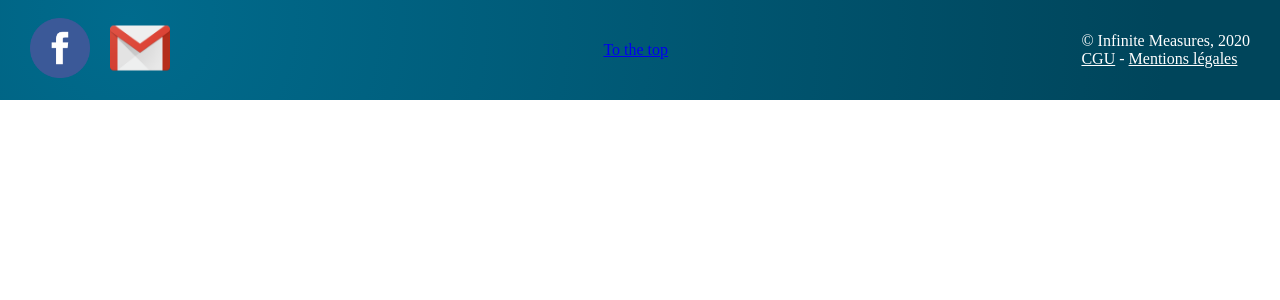
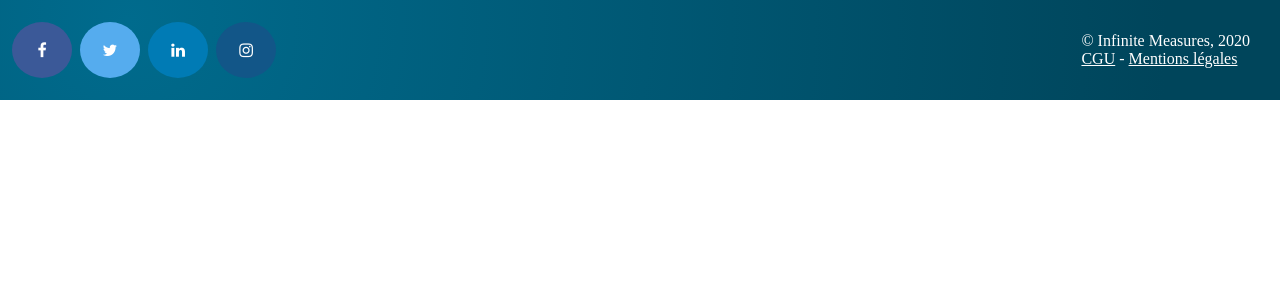
Before and after one commit to lecl10664/Programmation_Web, a PHP site: page /footer.html in a window 1280 px wide. Shown: the top 300 px of the page. Run offline with PHP 8.4, Linux system fonts and the light colour scheme.

Commit message:
update footer

```diff
--- a/footer/footer.css
+++ b/footer/footer.css
@@ -11,22 +11,37 @@ footer {
     align-items: center;
     background-image: radial-gradient( circle farthest-corner at 10% 20%,  rgba(0,107,141,1) 0%, rgba(0,69,91,1) 90% );
 }
-
-.social img{
-    width: 60px;
-    height: 60px;
+.social{
+    margin-left: 10px;
 }
 
-.social {
-    display: flex;
-    flex-direction: row;
-    justify-content: space-around;
-    margin-left: 30px;
+.fa {
+    padding: 20px;
+    font-size: 30px;
+    width: 20px;
+    text-align: center;
+    text-decoration: none;
+    margin: 5px 2px;
+    border-radius: 50%;
 }
-
-.social a{
-    text-decoration: none;
-    margin-right: 20px;
+.fa:hover {
+    opacity: 0.7;
+}
+.fa-facebook {
+    background: #3B5998;
+    color: white;
+}
+.fa-twitter {
+    background: #55ACEE;
+    color: white;
+}
+.fa-linkedin {
+    background: #007bb5;
+    color: white;
+}
+.fa-instagram {
+    background: #125688;
+    color: white;
 }
 
 
@@ -41,3 +56,24 @@ p.copyright {
 a.linkFooter{
     color: white;
 }
+
+/*.button {
+    display: inline-block;
+    border-radius: 4px;
+    background-color: steelblue;
+    border: none;
+    color: #FFFFFF;
+    text-align: center;
+    font-size: 18px;
+    padding: 10px;
+    width: 140px;
+    transition: all 0.5s;
+    cursor: pointer;
+    margin: 5px;
+}
+.button span {
+    cursor: pointer;
+    display: inline-block;
+    position: relative;
+    transition: 0.5s;
+}*/
--- a/footer/footer.html
+++ b/footer/footer.html
@@ -4,21 +4,18 @@
         <meta charset="utf-8">
         <title>footer</title>
         <link rel="stylesheet" href="footer.css">
+        <link rel="stylesheet" href="https://cdnjs.cloudflare.com/ajax/libs/font-awesome/4.7.0/css/font-awesome.min.css">
     </head>
 
     <body>
         <footer>
             <div class="social">
-                <a href="https://www.facebook.com"><img src="logoFB.jpeg" alt="logoFacebook"
-                                                        title="Suivez-nous sur Facebook">
-                </a>
-                <a href="https://gmail.com"><img src="logoGmail.png" alt="logoGmail"
-                                                 title="Nous contacter">
-                </a>
+                <a href="#" class="fa fa-facebook"></a>
+                <a href="#" class="fa fa-twitter"></a>
+                <a href="#" class="fa fa-linkedin"></a>
+                <a href="#" class="fa fa-instagram"></a>
             </div>
-            <div class="toTheTop">
-                <a href="#home" class="w3-button w3-light-grey"><i class="fa fa-arrow-up w3-margin-right"></i>To the top</a>
-            </div>
+
             <div class="txtFooter">
 
                 <p class="copyright">© Infinite Measures, 2020 <br>
```
